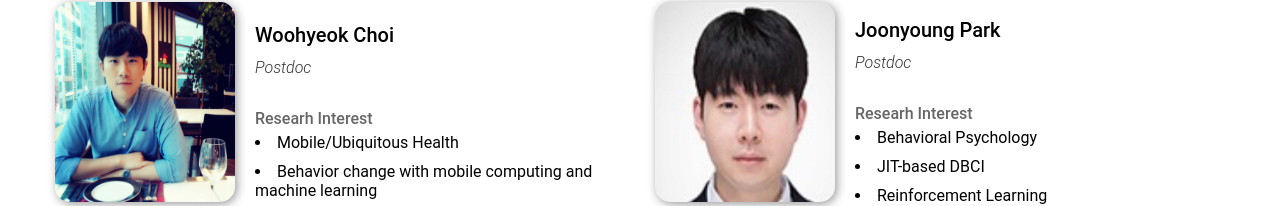
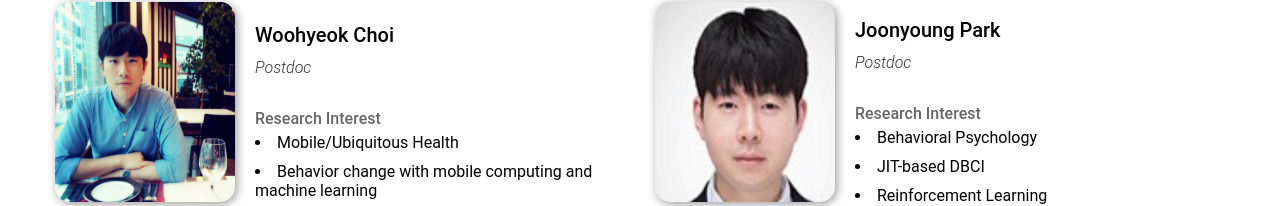
Before and after one commit to Kaist-ICLab/old-homepage, a Next.js app: page /members in a window 1280 px wide. Shown: the part 713-919 px from the top of the page. Built offline with nearby package versions, Linux system fonts and the light colour scheme.

Commit message:
minor typo+display fixed

```diff
--- a/components/Member.js
+++ b/components/Member.js
@@ -31,7 +31,7 @@ export default function Member({ member }) {
         <div className={styles.position}>{member.current_position}</div>
         {member.research_interests && member.research_interests.length !== 0 ? (
           <div className={styles.research_interests}>
-            <div className={styles.ri_title}>Researh Interest</div>
+            <div className={styles.ri_title}>Research Interest</div>
             <ul className={styles.ri_list}>
               {member.research_interests.map((item) => (
                 <li key={item} className={styles.ri_elem}>
--- a/components/Supplement.js
+++ b/components/Supplement.js
@@ -9,7 +9,7 @@ import Syllabus from '@/data/Icons/syllabus.svg'
 import styles from '@/css/components/Supplement.module.css'
 
 const icons = {
-  pdf: [Pdf, 'rgba(220, 53, 69, 0.9)', 'Pdf'],
+  pdf: [Pdf, 'rgba(220, 53, 69, 0.9)', 'PDF'],
   code: [Code, 'rgba(0, 0, 0, 0.9)', 'Code'],
   slide: [Slide, 'rgba(244, 180, 0, 0.85)', 'Slide'],
   video: [Video, 'rgba(255, 0, 0, 0.8)', 'Video'],
```
